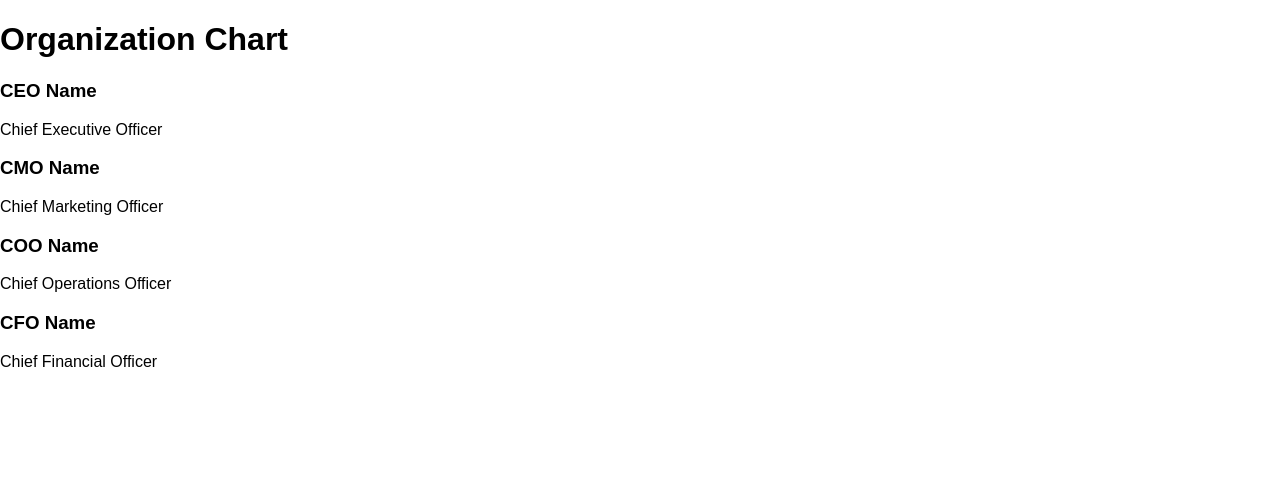
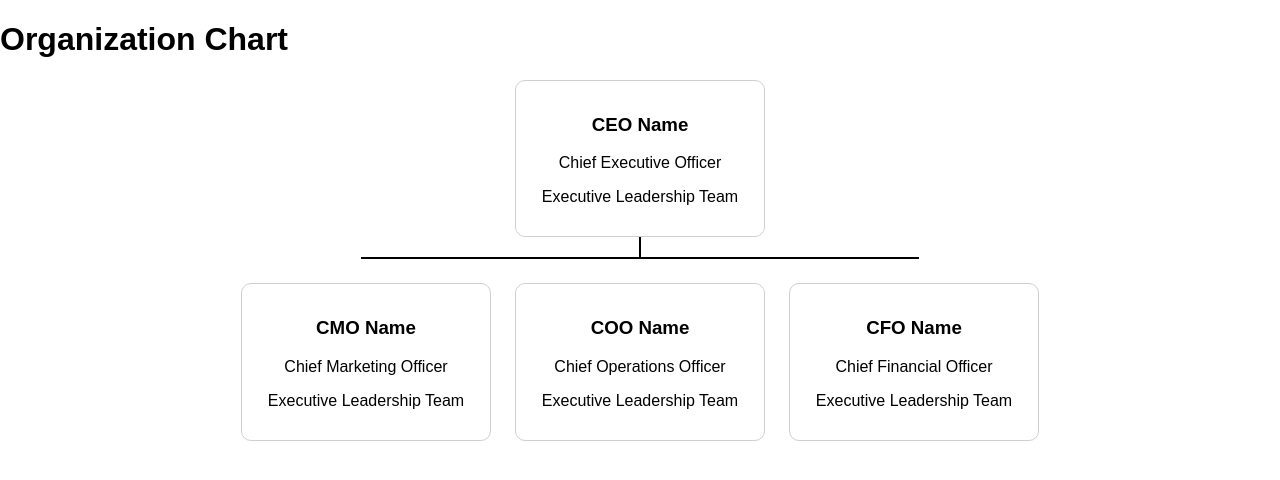
Before and after one commit to Riosofmercedes-companygit/Orginization-Chart, a React (Vite) app: page / in a window 1280 px wide. Shown: the top 480 px of the page. Built offline with nearby package versions, Linux system fonts and the light colour scheme; the HTML template or start-up script is replaced by a standard one.

Commit message:
Built basic org chart layout with executive level employee cards

```diff
--- a/src/App.jsx
+++ b/src/App.jsx
@@ -1,5 +1,4 @@
-/* First Thing we are doing is importing our employee card to ensure it shows on the page. */
-import EmployeeCard from "./components/EmployeeCard";
+import OrgChart from "./components/OrgChart";
 
 /* Next we are creating a dummy database/file that we are creating by hand. */
 import { employees } from "./data/employees";
@@ -8,21 +7,7 @@ function App() {
   return (
     <div>
       <h1>Organization Chart</h1>
-
-      {/*Employees will go hear and their data is imported from the database/file we made earlier */}
-      <EmployeeCard
-        name={employees.name}
-        title={employees.title}
-      />
-
-      { /* Loop through each employee who reports to the CEO and display a card for each */}
-      {employees.children.map((employee, index) => (
-        <EmployeeCard
-          key={index}
-          name={employee.name}
-          title={employee.title}
-        />
-      ))}
+      <OrgChart employee={employees}/>
     </div>
   );
 }
--- a/src/components/EmployeeCard.css
+++ b/src/components/EmployeeCard.css
@@ -0,0 +1,8 @@
+.employee-card {
+    border: 1px solid #cfcfcf;
+    border-radius: 10px;
+    padding: 14px;
+    min-width: 220px;
+    background-color: white;
+    text-align: center;
+}
--- a/src/components/EmployeeCard.jsx
+++ b/src/components/EmployeeCard.jsx
@@ -1,10 +1,13 @@
-function EmployeeCard({name, title}) {
-    return (
-        <div>
-            <h3>{name}</h3>
-            <p>{title}</p>
-        </div>
-    );
+import "./EmployeeCard.css";
+
+function EmployeeCard({ employee }) {
+  return (
+    <div className="employee-card">
+      <h3>{employee.name}</h3>
+      <p>{employee.title}</p>
+      <p>{employee.department}</p>
+    </div>
+  );
 }
 
-export default EmployeeCard
+export default EmployeeCard;
--- /dev/null
+++ b/src/components/OrgChart.css
@@ -0,0 +1,30 @@
+.org-node {
+    display: flex;
+    flex-direction: column;
+    align-items: center;
+}
+
+.org-children {
+    display: flex;
+    justify-content: center;
+    gap: 24px;
+    margin-top: 24px;
+}
+
+.org-children-wrapper {
+    display: flex;
+    flex-direction: column;
+    align-items: center;
+}
+
+.org-line {
+    width: 2px;
+    height: 20px;
+    background-color: black;
+}
+
+.org-horizontal-line {
+    height: 2px;
+    width: 70%;
+    background-color: black;
+}
--- /dev/null
+++ b/src/components/OrgChart.jsx
@@ -0,0 +1,25 @@
+import EmployeeCard from "./EmployeeCard";
+import "./OrgChart.css";
+
+function OrgChart({ employee }) {
+  return (
+    <div className="org-node">
+      <EmployeeCard employee={employee} />
+
+      {employee.children.length > 0 && (
+        <div className="org-children-wrapper">
+          <div className="org-line"></div>
+          <div className="org-horizontal-line"></div>
+
+          <div className="org-children">
+            {employee.children.map((child, index) => (
+              <OrgChart key={index} employee={child} />
+            ))}
+          </div>
+        </div>
+      )}
+    </div>
+  );
+}
+
+export default OrgChart;
--- a/src/data/employees.js
+++ b/src/data/employees.js
@@ -1,7 +1,7 @@
 export const employees = {
   name: "CEO Name",
   title: "Chief Executive Officer",
-  department: "Executive",
+  department: "Executive Leadership Team",
   level: "CEO",
   category: "Leadership",
   location: "Unknown",
@@ -12,7 +12,7 @@ export const employees = {
     {
       name: "CMO Name",
       title: "Chief Marketing Officer",
-      department: "Marketing",
+      department: "Executive Leadership Team",
       level: "Executive",
       category: "Leadership",
       location: "Unknown",
@@ -24,7 +24,7 @@ export const employees = {
     {
       name: "COO Name",
       title: "Chief Operations Officer",
-      department: "Operations",
+      department: "Executive Leadership Team",
       level: "Executive",
       category: "Leadership",
       location: "Unknown",
@@ -36,7 +36,7 @@ export const employees = {
     {
       name: "CFO Name",
       title: "Chief Financial Officer",
-      department: "Finance",
+      department: "Executive Leadership Team",
       level: "Executive",
       category: "Leadership",
       location: "Unknown",
```
